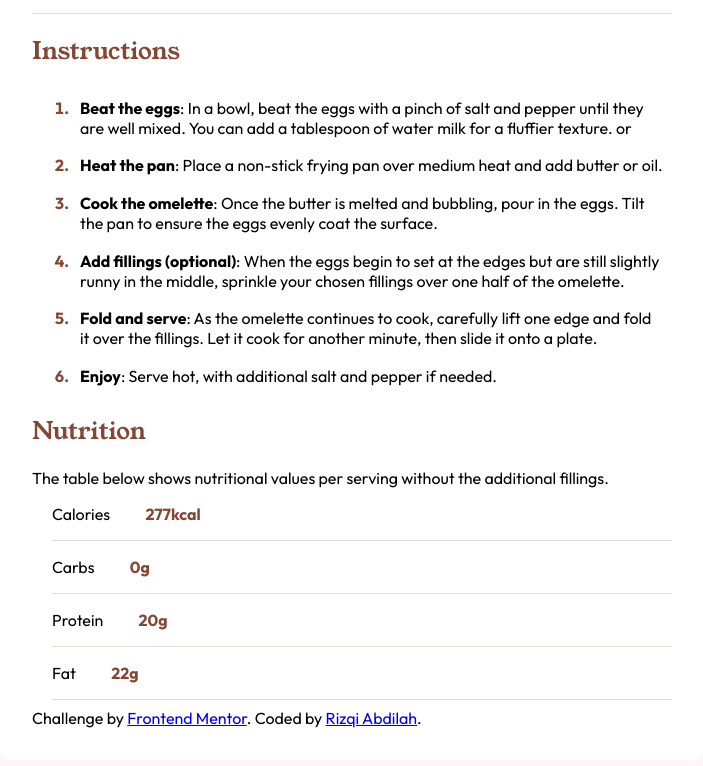
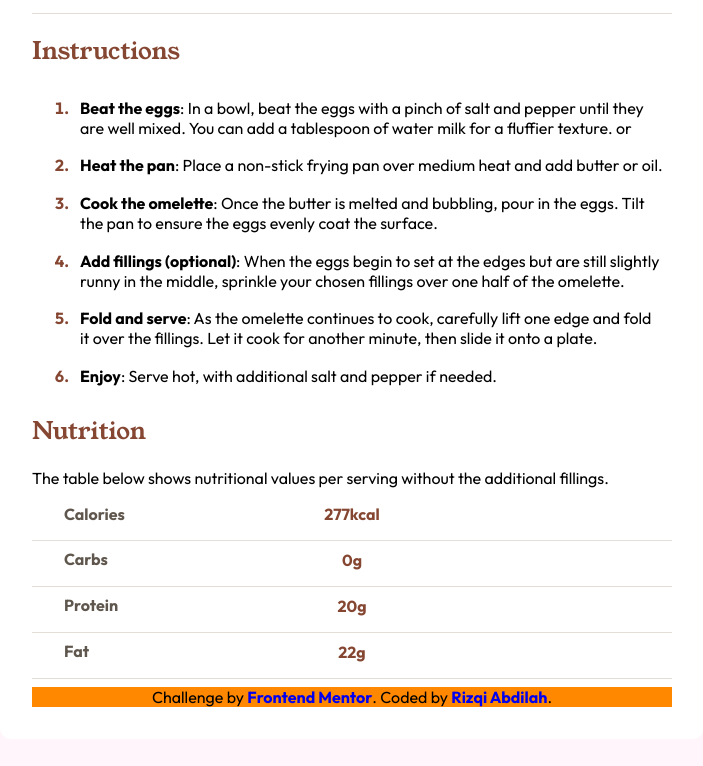
Before and after one commit to rizqg7/frontend---slicing-design, a plain HTML site: page 3. Recipe page/index.html in a window 1280 px wide. Shown: the part 1019-1785 px from the top of the page, without its empty margins (288-991 px from the left). Drawn offline with Linux system fonts and the light colour scheme.

Commit message:
Completed the 3rd challenge from Frontend Mentor

```diff
--- a/3. Recipe page/index.html
+++ b/3. Recipe page/index.html
@@ -36,7 +36,7 @@
       }
 
       /* css breakpoints */
-      @media only screen and (min-width: 768px) {
+      @media only screen and (min-width: 401px) {
         .container {
           border-radius: 0.7em;
           width: 40em;
@@ -67,7 +67,7 @@
         font-style: normal;
       }
       article > h2,
-      .fill-nutrition > p > span {
+      .fill-nutrition{
         color: hsl(14, 45%, 36%);
       }
       .container {
@@ -95,10 +95,14 @@
         color: hsl(14, 45%, 36%);
       }
       .fill-nutrition {
-        word-spacing: 2em;
-        padding-left: 20px;
+        margin-left: 2em;
+        display: flex;
+        justify-content: center;
+        margin-top: -1.2em;
       }
-
+      article > div > span {
+        margin: 1em 2em;
+      }
       p {
         font-size: 16px;
       }
@@ -106,6 +110,17 @@
         background-color: hsl(30, 18%, 87%);
         border: none;
         height: 1px;
+      }
+      footer{
+        background-color: rgb(255, 136, 0);
+        text-align: center;
+      }
+      footer > a {
+        text-decoration: none;
+
+      }
+      footer > a:hover {
+        background-color: rgb(156, 84, 2);
       }
     </style>
   </head>
@@ -182,14 +197,14 @@
           The table below shows nutritional values per serving without the
           additional fillings.
         </p>
-        <div class="fill-nutrition">
-          <p>Calories <span>277kcal</span></p>
+        <div >
+          <span>Calories </span> <span class="fill-nutrition">277kcal</span>
           <hr />
-          <p>Carbs <span>0g</span></p>
+          <span>Carbs </span> <span class="fill-nutrition">0g</span>
           <hr />
-          <p>Protein <span>20g</span></p>
+          <span>Protein </span> <span class="fill-nutrition">20g</span>
           <hr />
-          <p>Fat <span>22g</span></p>
+          <span>Fat </span> <span class="fill-nutrition">22g</span>
           <hr />
         </div>
       </article>
@@ -197,8 +212,8 @@
       <footer>
         Challenge by
         <a href="https://www.frontendmentor.io?ref=challenge" target="_blank"
-          >Frontend Mentor</a
-        >. Coded by <a href="#">Rizqi Abdilah</a>.
+          ><b>Frontend Mentor</b></a
+        >. Coded by <a href="https://www.instagram.com/rizq.g7/"><b>Rizqi Abdilah</b></a>.
       </footer>
     </div>
   </body>
```
